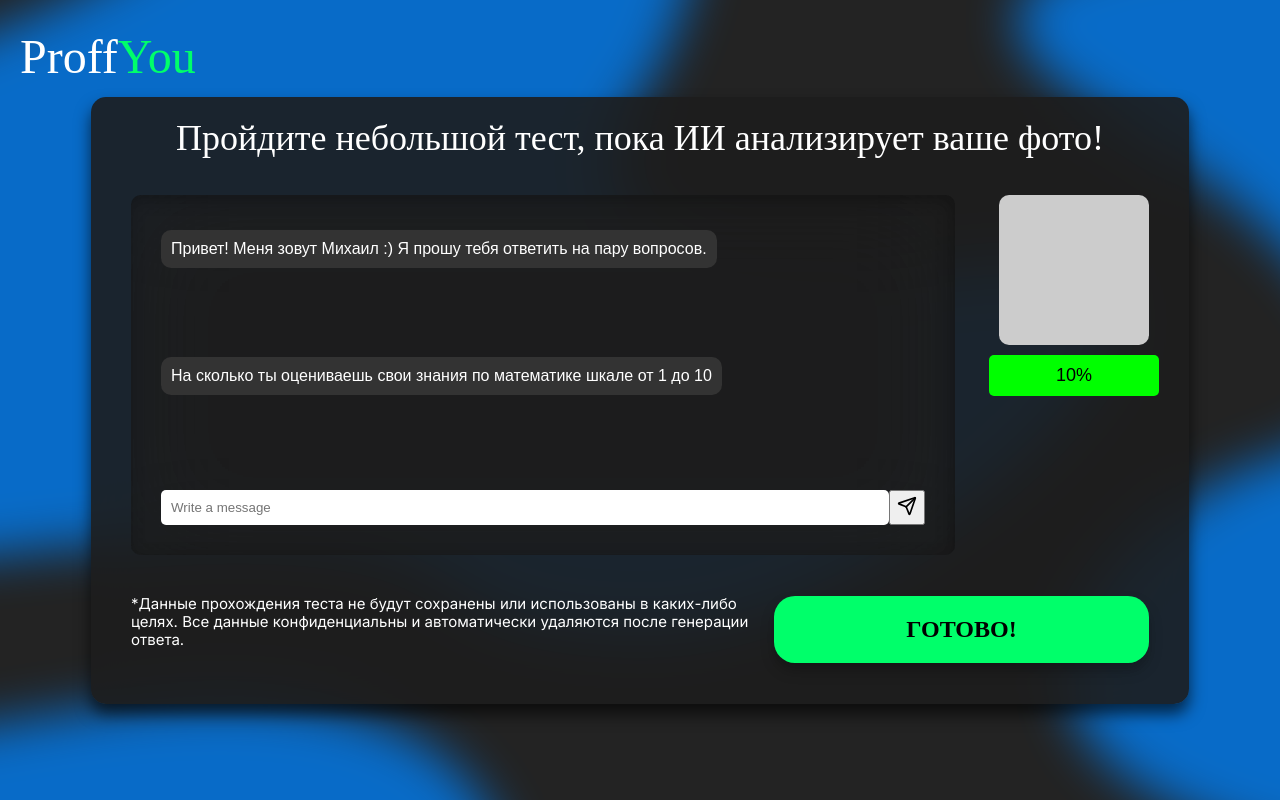
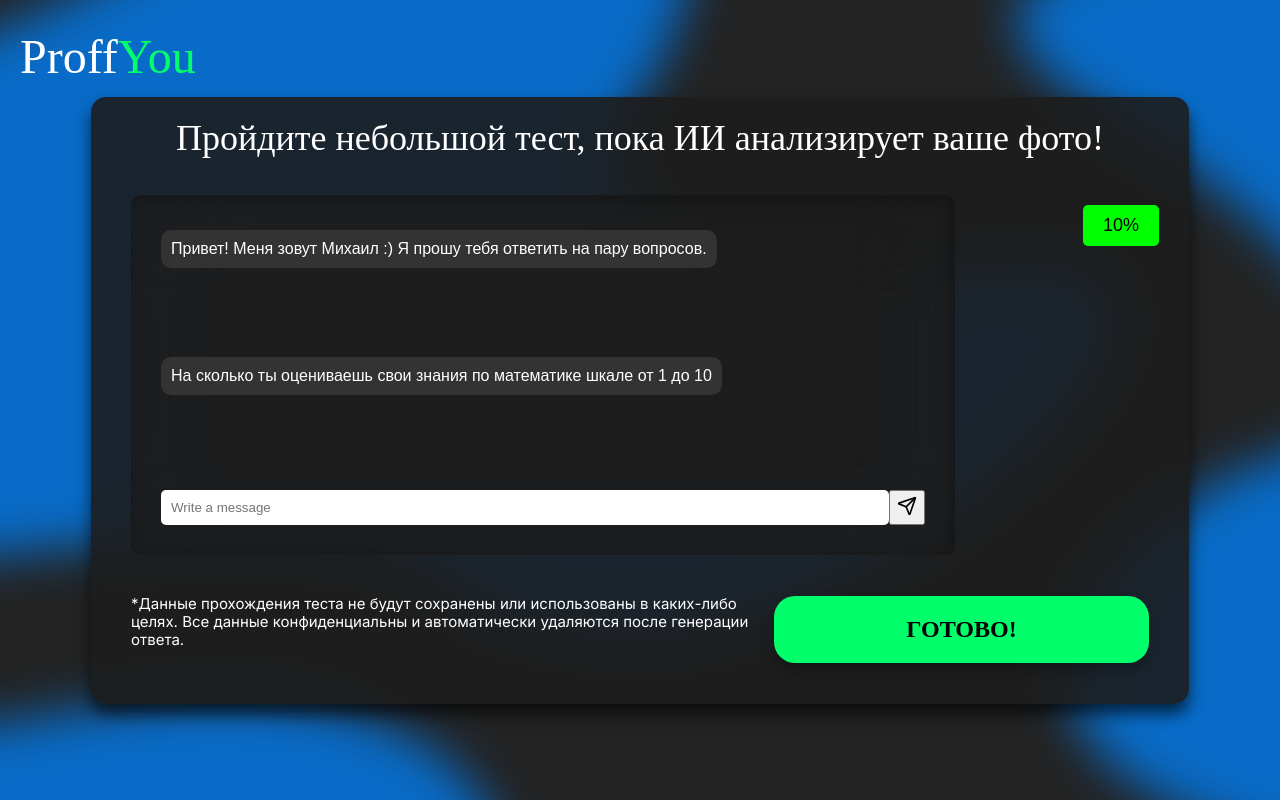
Before and after one commit to varvaratikh/prof-you-frontend, a React (Create React App) app: page /chat in a window 1280 px wide. Built offline with nearby package versions, Linux system fonts and the light colour scheme; a web font is replaced by a local one.

Commit message:
changed sie of photo

```diff
--- a/src/components/ChatForm/chatForm.scss
+++ b/src/components/ChatForm/chatForm.scss
@@ -78,14 +78,14 @@
   display: flex;
   flex-direction: column;
   align-items: center;
-  margin-left: 20px;
+  padding-left: 10px;
 }
 
 .photo {
-  width: 150px;
-  height: 150px;
   background-color: #ccc;
   border-radius: 10px;
+  width: 100%;
+  max-width: 320px;
 }
 
 .progress-bar {
--- a/src/components/MainCard/MainCard.tsx
+++ b/src/components/MainCard/MainCard.tsx
@@ -35,7 +35,7 @@ const MainCard = () => {
                 canvasRef.current.height = videoRef.current.videoHeight;
                 context.drawImage(videoRef.current, 0, 0, canvasRef.current.width, canvasRef.current.height);
                 const imageData = canvasRef.current.toDataURL('image/png');
-                setPhoto(imageData);  // Устанавливаем фото в контексте
+                setPhoto(imageData);
             }
         }
     };
```
